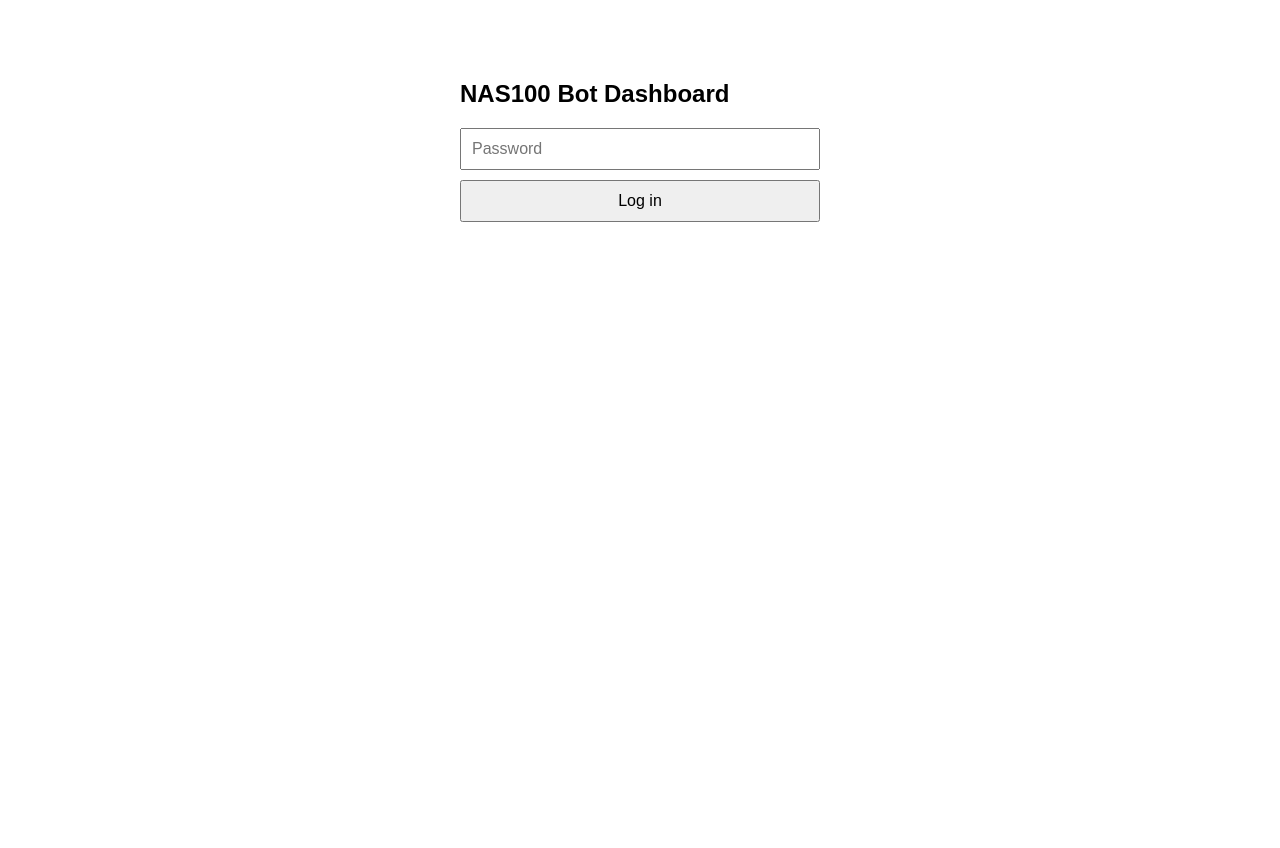
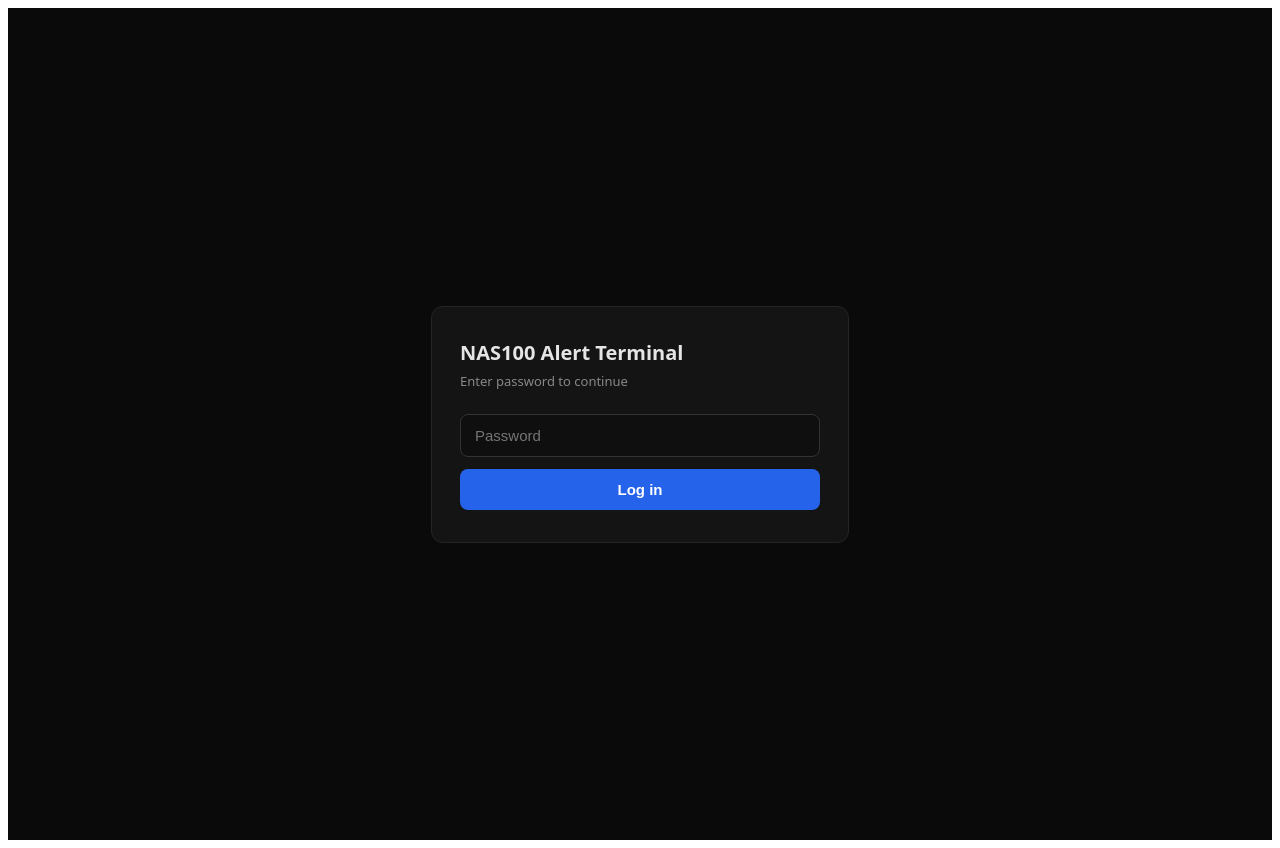
Before and after one commit to Dessiemart/nas100-dashboard, a Next.js app: page /login in a window 1280 px wide. Before the commit the page ends 800 px from the top, so only its background shows below. Built offline with nearby package versions, Linux system fonts and the light colour scheme.

Commit message:
Refactor login component with loading state and styles

```diff
--- a/pages/login.js
+++ b/pages/login.js
@@ -4,11 +4,14 @@ import { useRouter } from "next/router";
 export default function Login() {
   const [password, setPassword] = useState("");
   const [error, setError] = useState("");
+  const [loading, setLoading] = useState(false);
   const router = useRouter();
 
   async function handleSubmit(e) {
     e.preventDefault();
     setError("");
+    setLoading(true);
+    try {
       const res = await fetch("/api/login", {
         method: "POST",
         headers: { "Content-Type": "application/json" },
@@ -19,24 +22,93 @@ export default function Login() {
       } else {
         setError("Wrong password.");
       }
+    } catch {
+      setError("Something went wrong.");
+    }
+    setLoading(false);
   }
 
   return (
-    <div style={{ maxWidth: 360, margin: "80px auto", fontFamily: "sans-serif", padding: "0 16px" }}>
-      <h2>NAS100 Bot Dashboard</h2>
+    <div style={styles.page}>
+      <div style={styles.card}>
+        <div style={styles.title}>NAS100 Alert Terminal</div>
+        <div style={styles.subtitle}>Enter password to continue</div>
+
         <form onSubmit={handleSubmit}>
           <input
             type="password"
             placeholder="Password"
             value={password}
             onChange={(e) => setPassword(e.target.value)}
-          style={{ width: "100%", padding: 10, fontSize: 16, boxSizing: "border-box" }}
+            style={styles.input}
+            autoFocus
           />
-        <button type="submit" style={{ width: "100%", padding: 10, marginTop: 10, fontSize: 16 }}>
-          Log in
+          <button type="submit" disabled={loading} style={styles.button}>
+            {loading ? "Logging in…" : "Log in"}
           </button>
         </form>
-      {error && <p style={{ color: "red" }}>{error}</p>}
+
+        {error && <div style={styles.error}>{error}</div>}
+      </div>
     </div>
   );
 }
+
+const styles = {
+  page: {
+    minHeight: "100vh",
+    background: "#0a0a0a",
+    display: "flex",
+    alignItems: "center",
+    justifyContent: "center",
+    fontFamily: "ui-sans-serif, system-ui, -apple-system, sans-serif",
+    padding: 16,
+  },
+  card: {
+    width: "100%",
+    maxWidth: 360,
+    background: "#141414",
+    border: "1px solid #252525",
+    borderRadius: 12,
+    padding: "32px 28px",
+  },
+  title: {
+    fontSize: 20,
+    fontWeight: 700,
+    color: "#e5e5e5",
+    marginBottom: 6,
+  },
+  subtitle: {
+    fontSize: 13,
+    color: "#888",
+    marginBottom: 24,
+  },
+  input: {
+    width: "100%",
+    padding: "12px 14px",
+    fontSize: 15,
+    background: "#0f0f0f",
+    border: "1px solid #333",
+    borderRadius: 8,
+    color: "#e5e5e5",
+    boxSizing: "border-box",
+    outline: "none",
+  },
+  button: {
+    width: "100%",
+    marginTop: 12,
+    padding: "12px",
+    fontSize: 15,
+    fontWeight: 600,
+    background: "#2563eb",
+    color: "#fff",
+    border: "none",
+    borderRadius: 8,
+    cursor: "pointer",
+  },
+  error: {
+    marginTop: 14,
+    color: "#f87171",
+    fontSize: 14,
+  },
+};
```
Lines whose indentation alone changed are shown as unchanged.
